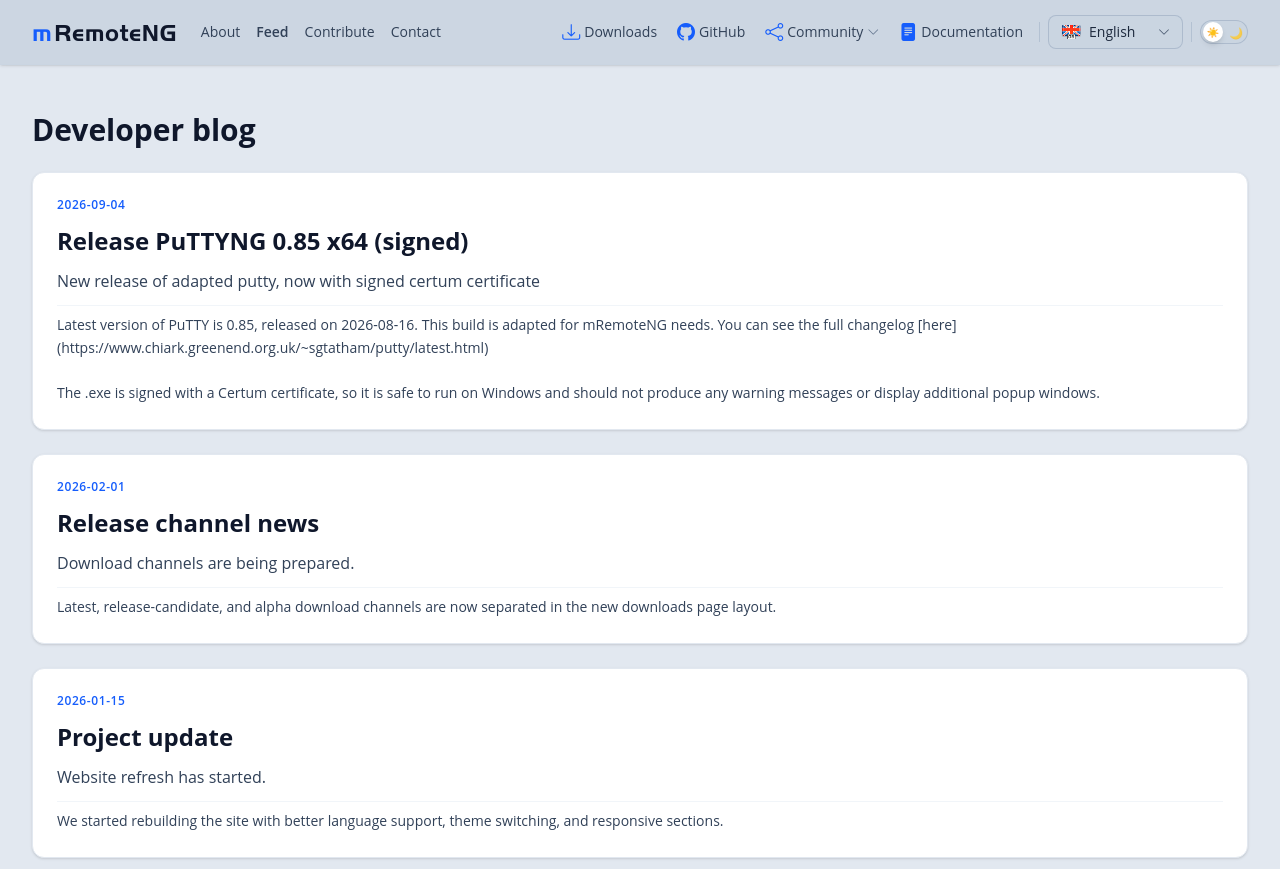
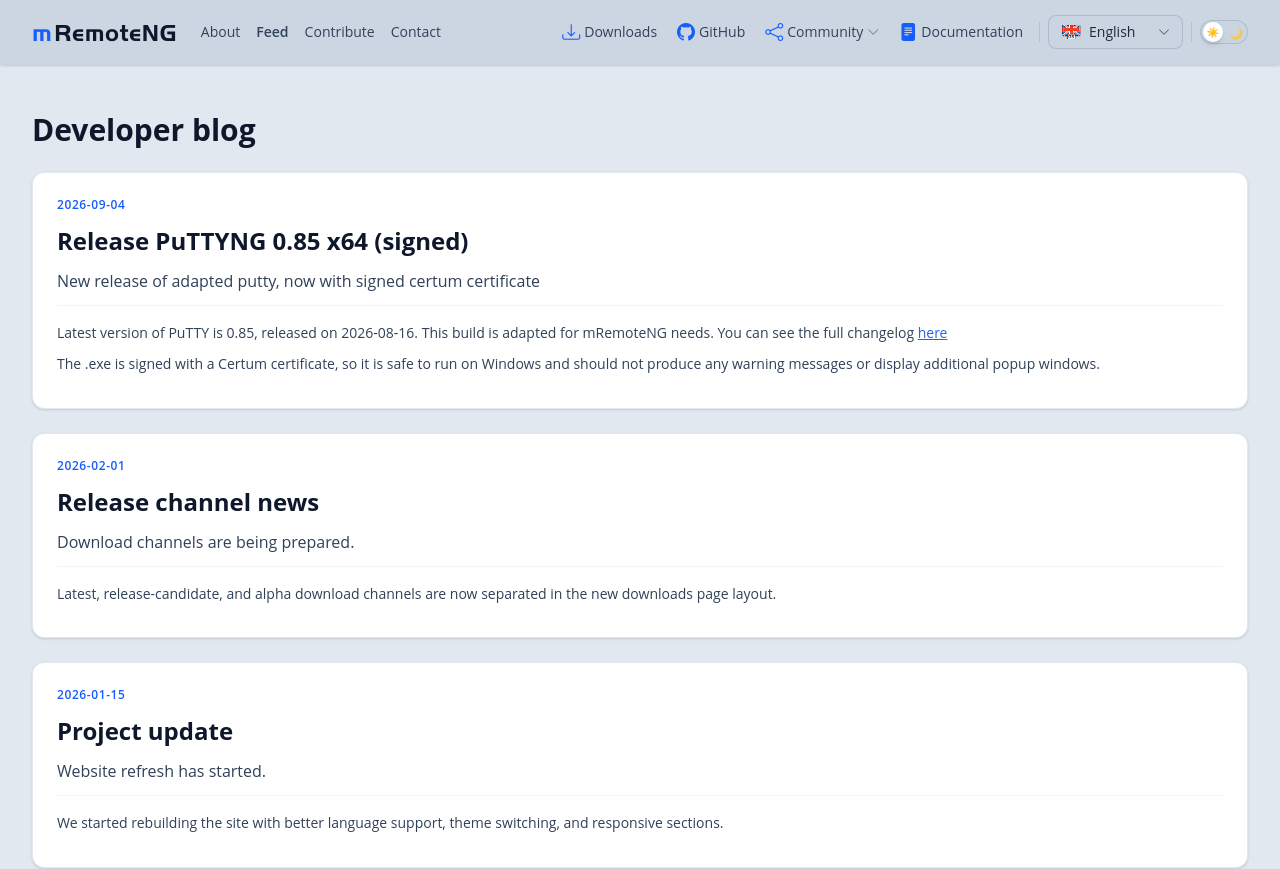
Before and after one commit to mRemoteNG/mRemoteNG.github.io, a SvelteKit app: page /feed in a window 1280 px wide. Shown: the top 869 px of the page. Built offline with nearby package versions, Linux system fonts and the light colour scheme.

Commit message:
fix for feed items

```diff
--- a/package.json
+++ b/package.json
@@ -33,6 +33,7 @@
 	},
 	"dependencies": {
 		"bootstrap-icons": "^1.13.1",
-		"cookie": "^1.1.1"
+		"cookie": "^1.1.1",
+		"marked": "^18.0.12"
 	}
 }
--- a/src/routes/feed/+page.svelte
+++ b/src/routes/feed/+page.svelte
@@ -21,9 +21,22 @@
 					<div class="text-xs font-semibold uppercase tracking-wider text-blue-600 dark:text-blue-400">{post.date}</div>
 					<h2 class="text-2xl font-bold text-slate-900 dark:text-white">{post.title}</h2>
 					<p class="text-slate-700 dark:text-slate-300 font-medium">{post.summary}</p>
-					<div class="text-sm text-slate-700 dark:text-slate-300 whitespace-pre-line leading-relaxed pt-2 border-t border-slate-100 dark:border-slate-700/60">{post.content}</div>
+					<div class="feed-post-content text-sm text-slate-700 dark:text-slate-300 leading-relaxed pt-2 border-t border-slate-100 dark:border-slate-700/60">{@html post.content}</div>
 				</article>
 			{/each}
 		</div>
 	{/if}
 </section>
+
+<style>
+	.feed-post-content :global(p) {
+		margin: 0.5rem 0;
+	}
+	.feed-post-content :global(a) {
+		color: rgb(37 99 235);
+		text-decoration: underline;
+	}
+	:global(.dark) .feed-post-content :global(a) {
+		color: rgb(96 165 250);
+	}
+</style>
--- a/src/routes/feed/+page.ts
+++ b/src/routes/feed/+page.ts
@@ -1,3 +1,5 @@
+import { marked } from 'marked';
+
 type BlogPost = {
 	title: string;
 	date: string;
@@ -6,6 +8,8 @@
 	slug: string;
 };
 
+marked.setOptions({ breaks: true, gfm: true });
+
 const files = import.meta.glob('/src/content/blog/*.md', {
 	eager: true,
 	query: '?raw',
@@ -13,7 +17,8 @@
 }) as Record<string, string>;
 
 function parsePost(raw: string, path: string): BlogPost {
-	const [, frontmatterBlock = '', content = raw] = raw.match(/^---\n([\s\S]*?)\n---\n?([\s\S]*)$/) || [];
+	const normalized = raw.replace(/\r\n/g, '\n');
+	const [, frontmatterBlock = '', content = normalized] = normalized.match(/^---\n([\s\S]*?)\n---\n?([\s\S]*)$/) || [];
 	const frontmatter = Object.fromEntries(
 		frontmatterBlock
 			.split('\n')
@@ -32,7 +37,7 @@
 		title: frontmatter.title || slug,
 		date: frontmatter.date || '',
 		summary: frontmatter.summary || '',
-		content: content.trim(),
+		content: marked.parse(content.trim(), { async: false }),
 		slug
 	};
 }
```
Also changed, not shown: 1 other file (tests, documents, lock files or other folders).
